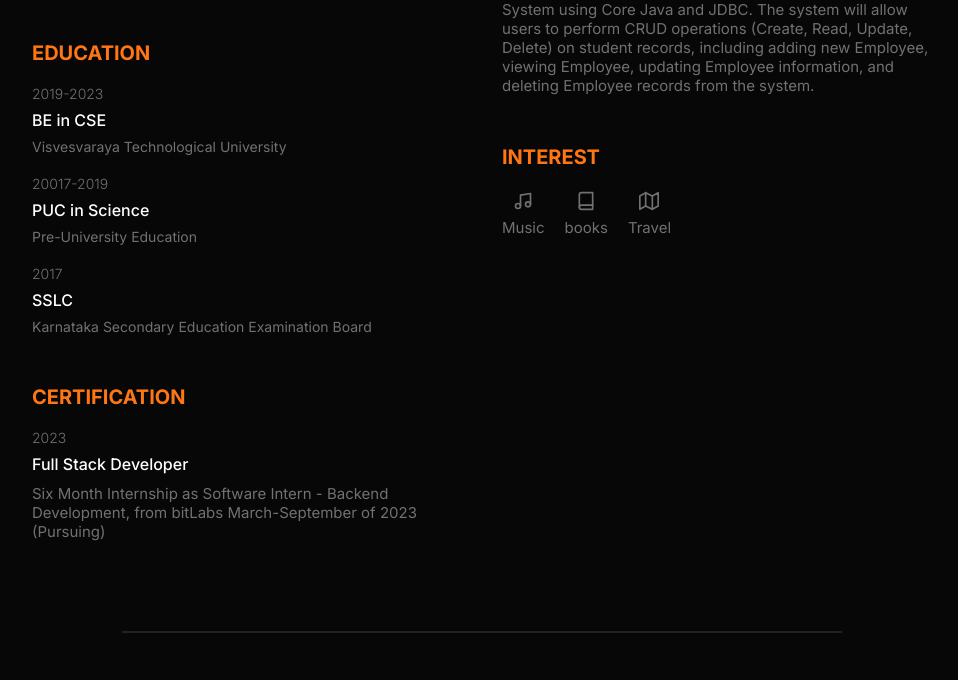
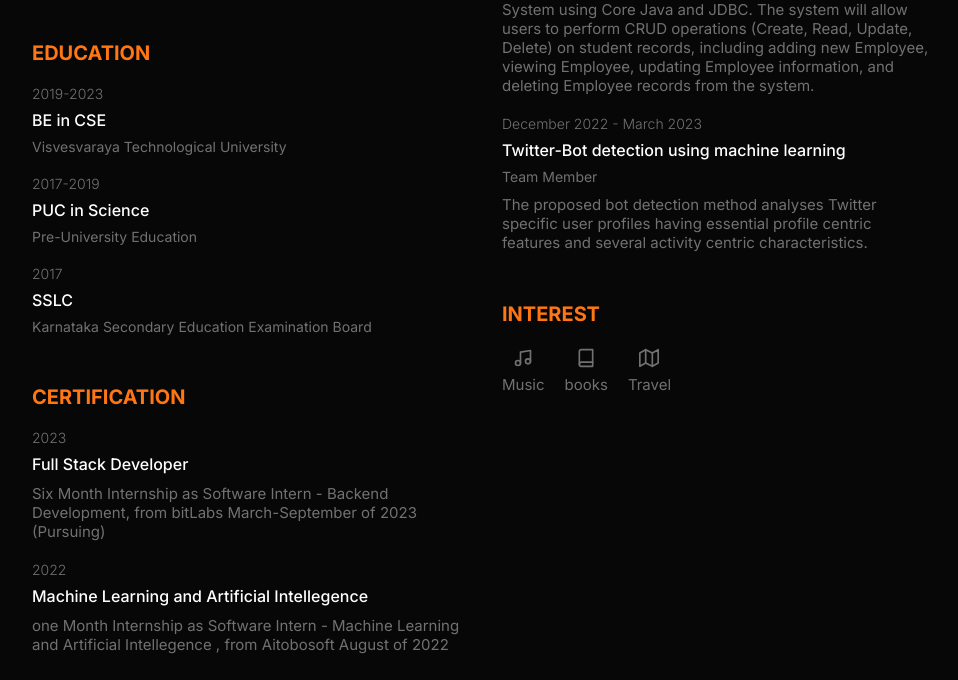
Before and after one commit to Pranithjainbp84/Resume, a plain HTML site: page index.html in a window 1280 px wide. Shown: the part 728-1408 px from the top of the page, without its empty margins (158-1116 px from the left). Drawn offline with nearby package versions, Linux system fonts and the light colour scheme.

Commit message:
Update index.html

```diff
--- a/index.html
+++ b/index.html
@@ -66,7 +66,7 @@
           </p>
         </div>
         <div class="edu_item">
-          <p class="item_preTitle">20017-2019</p>
+          <p class="item_preTitle">2017-2019</p>
           <h4 class="item_title">PUC in Science</h4>
           <p class="item_subtitle">
             Pre-University Education
@@ -90,6 +90,14 @@
             Six Month Internship as Software Intern - Backend
             Development, from bitLabs March-September of 2023
             (Pursuing)
+          </p>
+        </div>
+        <div class="certification_item">
+          <p class="item_preTitle">2022</p>
+          <h4 class="item_title">Machine Learning and Artificial Intellegence</h4>
+          <p class="description">
+            one Month Internship as Software Intern - Machine Learning
+          and Artificial Intellegence , from Aitobosoft August of 2022
           </p>
         </div>
       </div>
@@ -120,8 +128,16 @@
            CRUD operations (Create, Read, Update, Delete) on student records,
            including adding new Employee, viewing Employee, updating Employee information,
           and deleting Employee records from the system.
-
-
+          </p>
+        </div>
+          <div class="exp_item">
+          <p class="item_preTitle">December 2022 - March 2023</p>
+          <h4 class="item_title">Twitter-Bot detection using machine learning </h4>
+          <p class="item_subtitle">Team Member</p>
+          <p class="description">
+         The proposed bot detection method analyses
+         Twitter specific user profiles having essential profile centric
+         features and several activity centric characteristics.
           </p>
         </div>
       </div>
```
